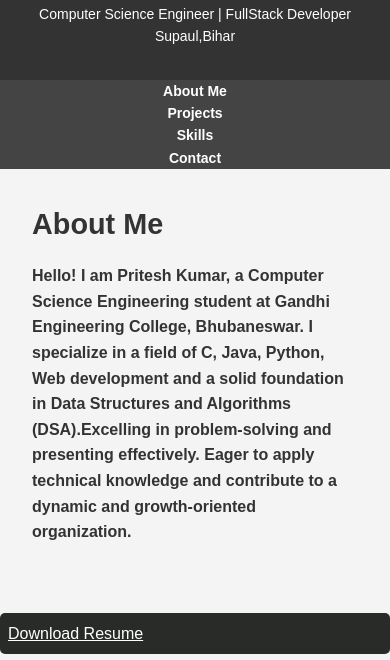
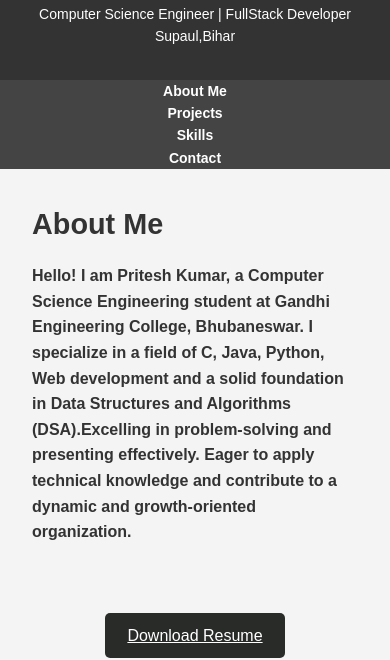
Before and after one commit to Pritesh31Gupta/MY_PORTFOLIO, a plain HTML site: page index.html in a window 390 px wide. Shown: the part 188-848 px from the top of the page. Drawn offline with Linux system fonts and the light colour scheme.

Commit message:
Update styles.css

```diff
--- a/styles.css
+++ b/styles.css
@@ -206,6 +206,9 @@
     justify-content: center;
     align-items: center;
   }
+  button{
+    width: 50px;
+  }
 
   .project {
     text-align: center;
@@ -266,8 +269,14 @@
     width: 100px;
     height: 100px;
   }
+  .btn{
+    display: flex;
+    justify-content: center;
+    align-items: center;
 
-  .btn, form button {
+  }
+
+   form button {
     width: 100%;
     padding: 8px;
   }
```
